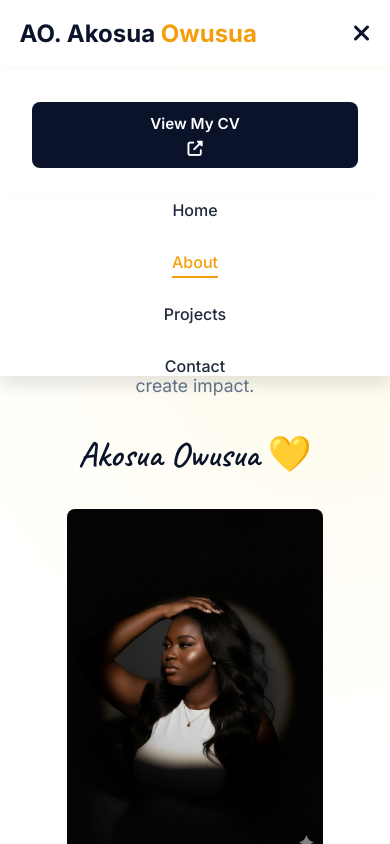
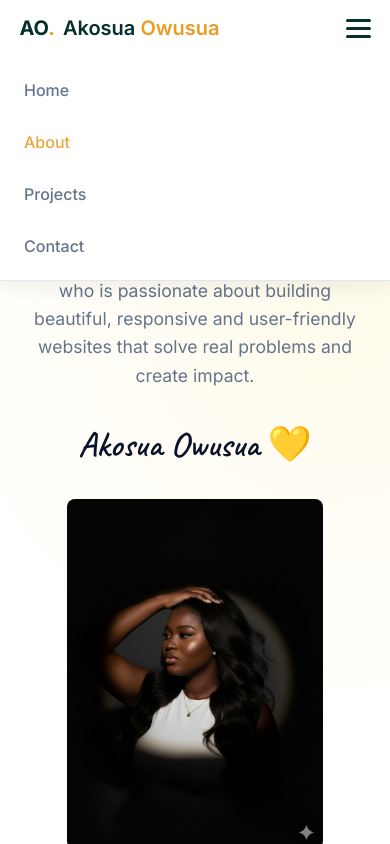
Before and after one commit to owusuaakosua714-crypto/portfolio, a plain HTML site: page pages/about.html in a window 390 px wide. Both pictures are taken after a click on the button "Toggle navigation menu". Shown: the top 844 px of the page. Drawn offline with Linux system fonts and the light colour scheme.

Commit message:
Updated all pages folder

```diff
--- a/pages/about.html
+++ b/pages/about.html
@@ -18,25 +18,32 @@
 
 <body class="about-page">
 
-    <header class="about-header">
-        <div class="logo">
-            <h2>AO. <span>Akosua <span>Owusua</span></span></h2>
+    <!-- NAVBAR -->
+    <header class="contact-navbar">
+        <div class="contact-nav-container">
+            <a href="../index.html" class="contact-logo">
+                AO<span class="contact-logo-dot">.</span> <span class="contact-logo-name">Akosua <span
+                        class="highlight-gold">Owusua</span></span>
+            </a>
+
+            <button class="contact-mobile-menu-btn" id="contact-mobile-menu-btn" aria-label="Toggle navigation menu">
+                <span class="bar"></span>
+                <span class="bar"></span>
+                <span class="bar"></span>
+            </button>
+
+            <nav class="contact-nav-links" id="contact-nav-links">
+                <a href="../index.html">Home</a>
+                <a href="about.html" class="active">About</a>
+                <a href="project.html">Projects</a>
+                <a href="contact.html">Contact</a>
+            </nav>
+
+            <a href="https://owusuaakosua714-crypto.github.io/T4G_CV/"
+                class="contact-btn contact-btn-primary contact-nav-cv" target="_blank" rel="noopener noreferrer">
+                View My CV ↗
+            </a>
         </div>
-
-        <button class="mobile-menu-toggle" aria-label="Toggle Navigation Menu">
-            <i class="fas fa-bars"></i>
-        </button>
-
-        <nav class="main-nav">
-            <ul class="nav-links">
-                <li><a href="../index.html">Home</a></li>
-                <li><a href="about.html" class="active">About</a></li>
-                <li><a href="project.html">Projects</a></li>
-                <li><a href="contact.html">Contact</a></li>
-            </ul>
-            <a href="https://owusuaakosua714-crypto.github.io/T4G_CV/" class="btn btn-dark" target="_blank">View My CV
-                <i class="fas fa-external-link-alt"></i></a>
-        </nav>
     </header>
 
     <main>
```
Also changed, not shown: pages/project.html (+10 -15 lines).
